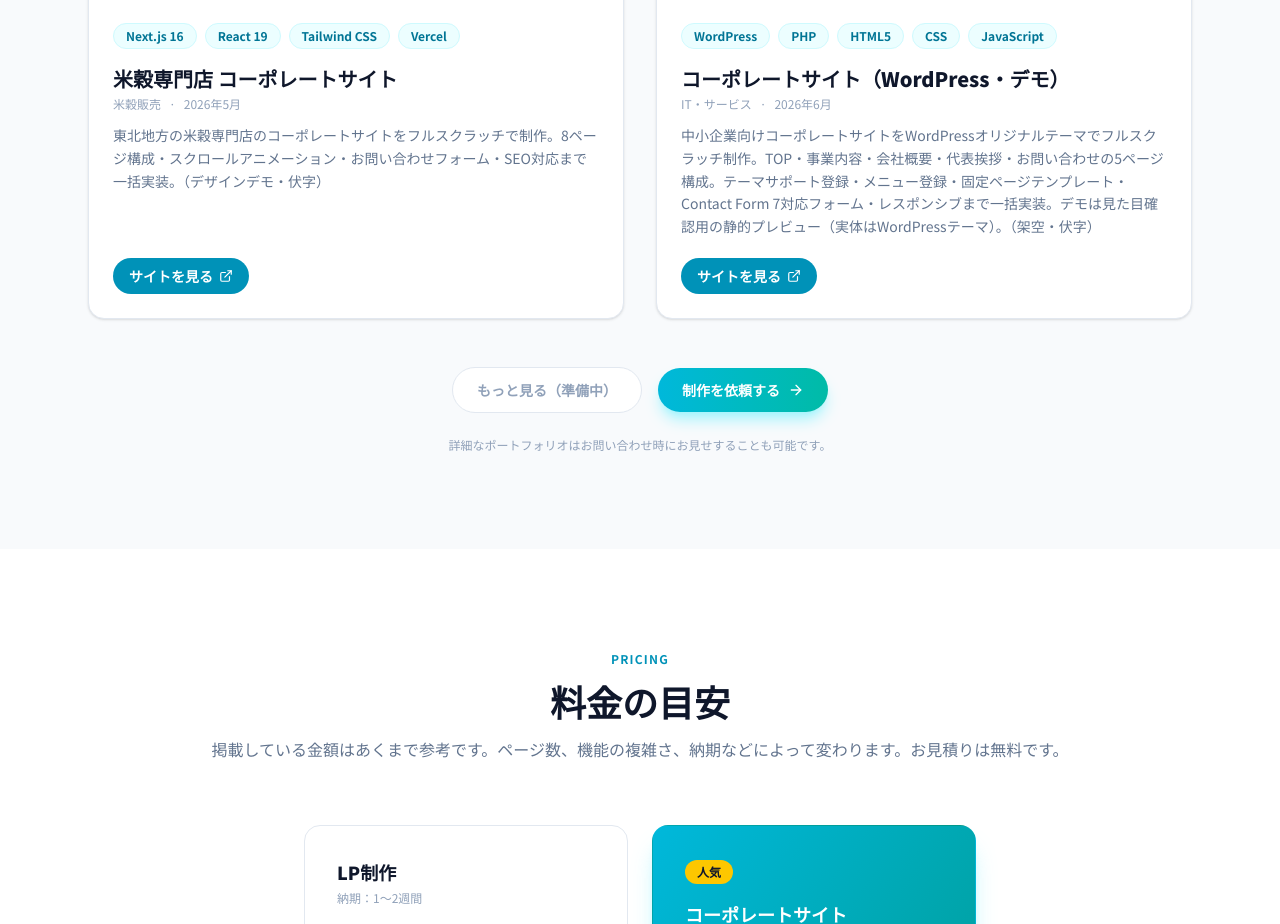
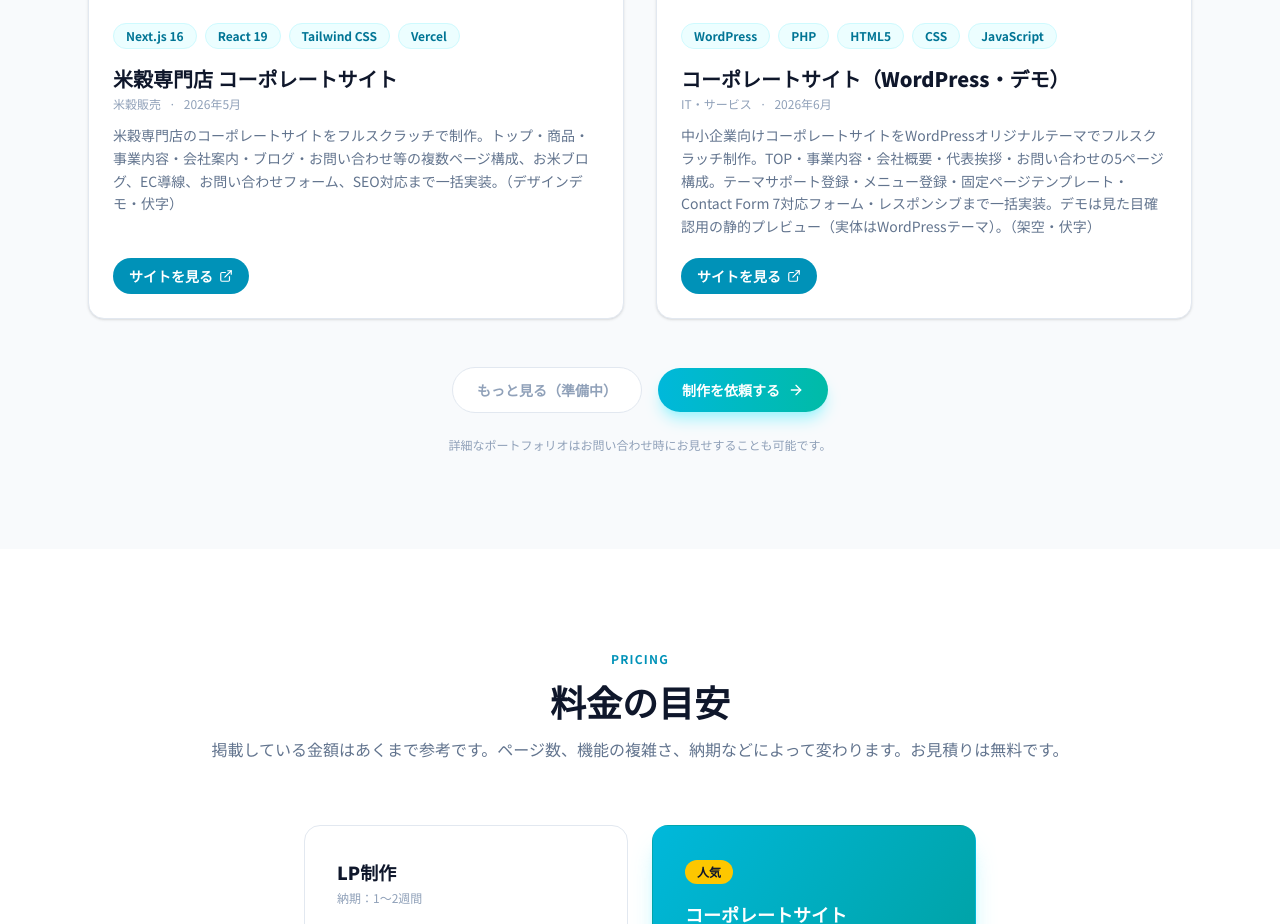
Before and after one commit to abe-jin/archeon, a Next.js app: page / in a window 1280 px wide. Shown: the part 3760-4684 px from the top of the page. Built offline with nearby package versions, Linux system fonts and the light colour scheme.

Commit message:
Fix portfolio rice-shop description (accurate, no overclaim)

```diff
--- a/src/components/PortfolioSection.tsx
+++ b/src/components/PortfolioSection.tsx
@@ -105,7 +105,7 @@ const portfolioItems: PortfolioItem[] = [
     industry: "米穀販売",
     category: "コーポレートサイト",
     description:
-      "東北地方の米穀専門店のコーポレートサイトをフルスクラッチで制作。8ページ構成・スクロールアニメーション・お問い合わせフォーム・SEO対応まで一括実装。（デザインデモ・伏字）",
+      "米穀専門店のコーポレートサイトをフルスクラッチで制作。トップ・商品・事業内容・会社案内・ブログ・お問い合わせ等の複数ページ構成、お米ブログ、EC導線、お問い合わせフォーム、SEO対応まで一括実装。（デザインデモ・伏字）",
     techStack: ["Next.js 16", "React 19", "Tailwind CSS", "Vercel"],
     period: "2026年5月",
     siteUrl: "https://abe-beikoku-demo.vercel.app",
```
